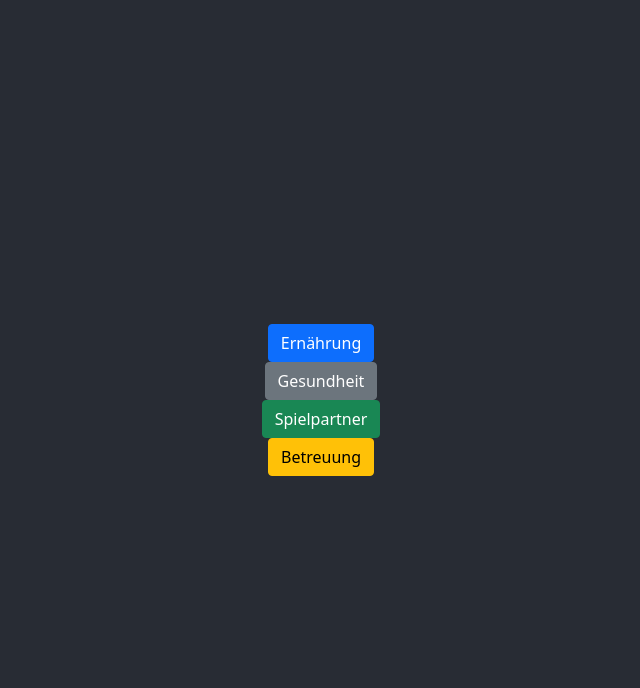
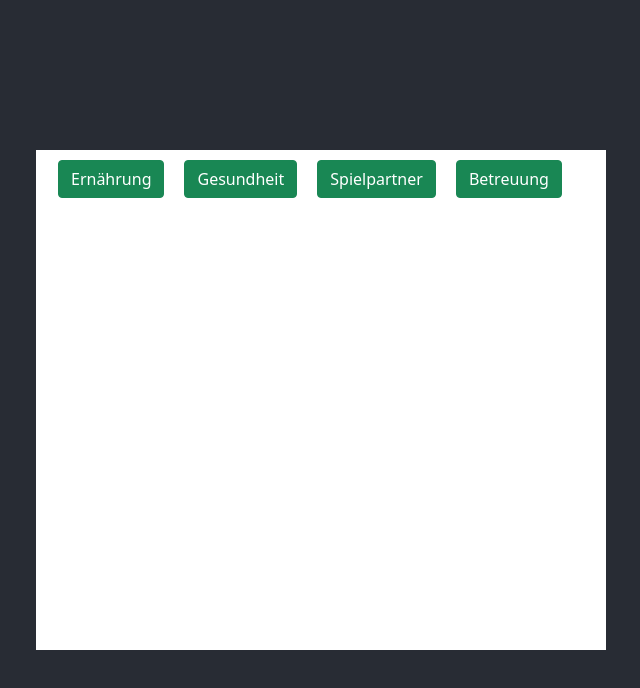
Before and after one commit to morschl/familienapp, a React (Create React App) app: page / in a window 1280 px wide. Shown: the top 688 px of the page, without its empty margins (319-959 px from the left). Built offline with nearby package versions, Linux system fonts and the light colour scheme.

Commit message:
weitere Komponente erstellt

```diff
--- a/src/App.css
+++ b/src/App.css
@@ -13,7 +13,7 @@
   }
 }
 
-.App-header {
+.App {
   background-color: #282c34;
   min-height: 100vh;
   display: flex;
@@ -36,3 +36,13 @@
     transform: rotate(360deg);
   }
 }
+
+
+.themen {
+    background: #fff;
+    height:500px;
+  }
+
+button.btn.btn-success {
+    margin: 10px;
+}
--- a/src/App.js
+++ b/src/App.js
@@ -6,22 +6,7 @@ function App() {
   return (
 
     <div className="App">
-      <header className="App-header">
       <Netzwerk />
-
-       {/* <img src={logo} className="App-logo" alt="logo" />
-        <p>
-          Edit <code>src/App.js</code> and save to reload.
-        </p>
-        <a
-          className="App-link"
-          href="https://reactjs.org"
-          target="_blank"
-          rel="noopener noreferrer"
-        >
-          Learn React
-        </a> */}
-      </header>
     </div>
   );
 }
--- a/src/components/Netzwerk.js
+++ b/src/components/Netzwerk.js
@@ -1,15 +1,48 @@
-import {Button} from 'react-bootstrap'
+import {ButtonToolbar, Button} from 'react-bootstrap'
 import { Component } from 'react';
 
 export default class Netzwerk extends Component {
+
+    constructor(props){
+             super(props);
+             this.state = {
+                 fragen: [
+                 {
+                        frage0: {
+                            ersteller: "Justin",
+                            frage: "oki-doki",
+                        },
+                  },
+                  {
+                    frage0: {
+                             ersteller: "Justin",
+                             frage: "oki-doki",
+                        },
+                  }
+                 ],
+             }
+        }
+
+
+    getErnaehrungFragen(){
+        console.log(this.state.fragen);
+        //console.log(this.state.fragen[1].frage0);
+      }
+
     render() {
         return (
-           <>
-             <Button variant="primary">Ernährung</Button>{' '}
-             <Button variant="secondary">Gesundheit</Button>{' '}
-             <Button variant="success">Spielpartner</Button>{' '}
-             <Button variant="warning">Betreuung</Button>{' '}
-           </>
+        <div class="container h-100">
+            <div class="row align-items-center h-100">
+                <div class="col-6 mx-auto themen">
+                    <ButtonToolbar>
+                        <Button variant="success" onClick={this.getErnaehrungFragen.bind(this)}>Ernährung</Button>
+                        <Button variant="success">Gesundheit</Button>
+                        <Button variant="success">Spielpartner</Button>
+                        <Button variant="success">Betreuung</Button>
+                    </ButtonToolbar>
+               </div>
+            </div>
+        </div>
         )
     }
 }
--- a/src/index.css
+++ b/src/index.css
@@ -11,3 +11,13 @@ code {
   font-family: source-code-pro, Menlo, Monaco, Consolas, 'Courier New',
     monospace;
 }
+
+.netzwerk {
+  background-color: #fff;
+  width: 640px;
+  height: 500px;
+}
+
+.buttons {
+    text-align: center;
+}
```
